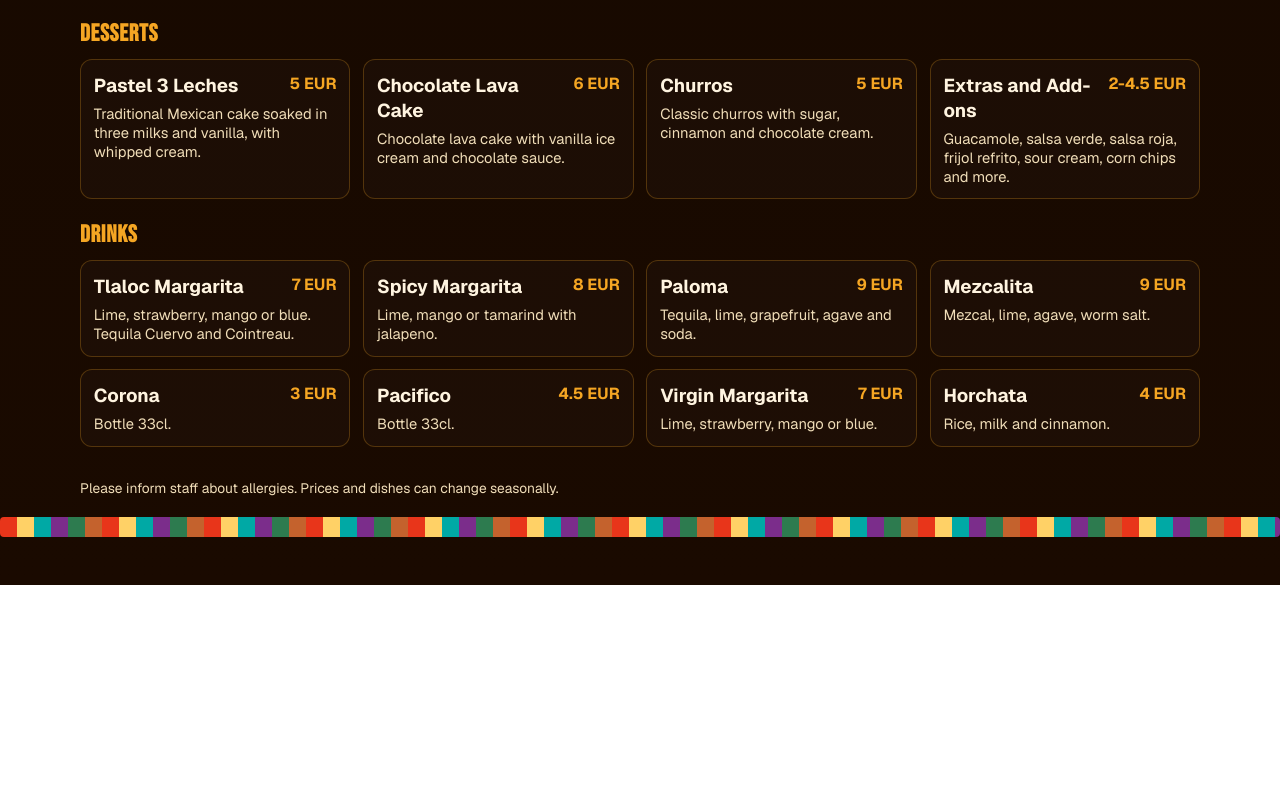
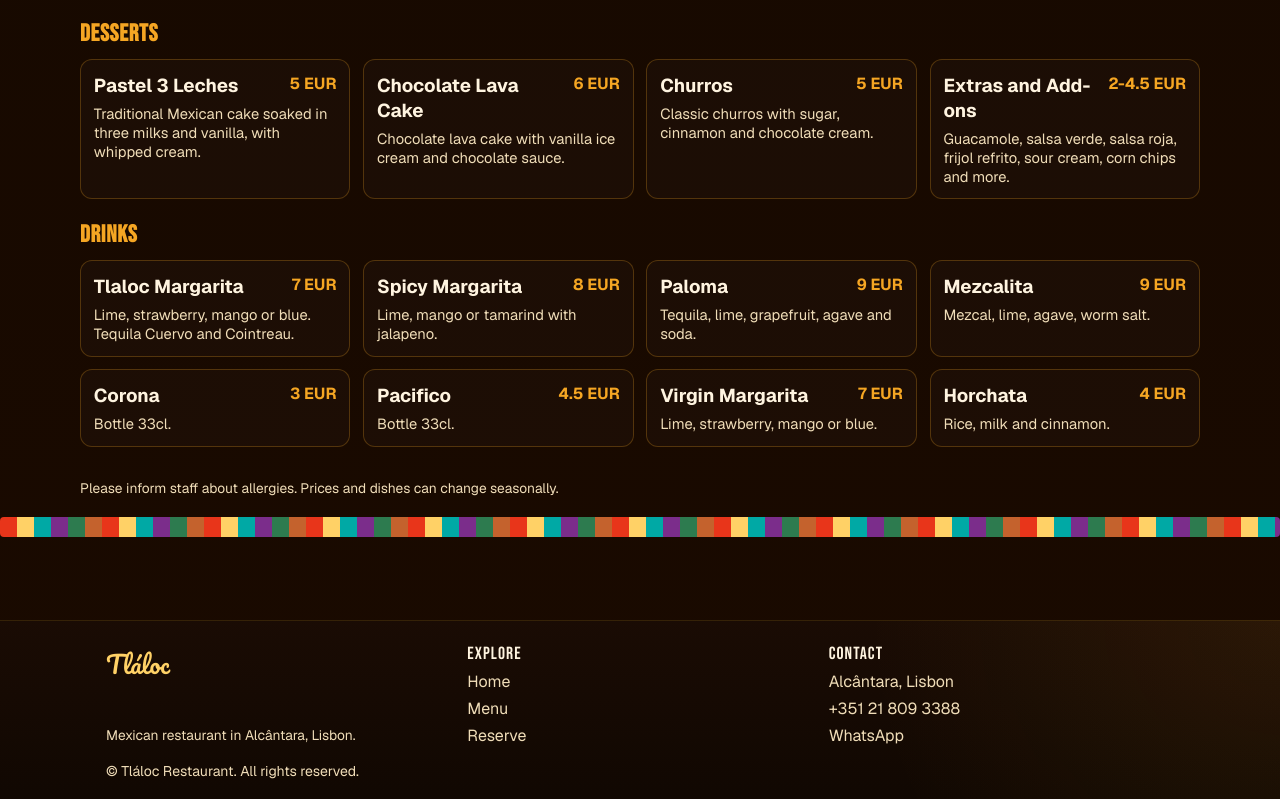
Before and after one commit to Saladikhanov/tlaloc_lisboa, a Next.js app: page /en/menu in a window 1280 px wide. Shown: the part 1412-2211 px from the top of the page. Before the commit the page ends 1997 px from the top, so only its background shows below. Built offline with nearby package versions, Linux system fonts and the light colour scheme; no server answers; the database is empty.

Commit message:
Add footer component with multilingual support and styling. Update English and Portuguese translations for footer content, including links and copyright information. Enhance global styles for footer layout and responsiveness.

```diff
--- a/messages/en.json
+++ b/messages/en.json
@@ -3,6 +3,15 @@
     "menu": "Menu",
     "reserve": "Reserve",
     "admin": "Back Office"
+  },
+  "Footer": {
+    "tagline": "Mexican restaurant in Alcântara, Lisbon.",
+    "explore": "Explore",
+    "home": "Home",
+    "menu": "Menu",
+    "reserve": "Reserve",
+    "contact": "Contact",
+    "copyright": "© Tláloc Restaurant. All rights reserved."
   },
   "Home": {
     "title": "One project: QR menu, reservations, and SEO website.",
--- a/messages/pt.json
+++ b/messages/pt.json
@@ -3,6 +3,15 @@
     "menu": "Menu",
     "reserve": "Reservas",
     "admin": "Back Office"
+  },
+  "Footer": {
+    "tagline": "Restaurante mexicano em Alcântara, Lisboa.",
+    "explore": "Explorar",
+    "home": "Início",
+    "menu": "Menu",
+    "reserve": "Reservar",
+    "contact": "Contacto",
+    "copyright": "© Tláloc Restaurant. Todos os direitos reservados."
   },
   "Home": {
     "title": "Um projeto: menu QR, reservas e website SEO.",
--- a/src/app/[locale]/layout.tsx
+++ b/src/app/[locale]/layout.tsx
@@ -1,6 +1,7 @@
 import { NextIntlClientProvider, hasLocale } from "next-intl";
 import { setRequestLocale } from "next-intl/server";
 import { notFound } from "next/navigation";
+import SiteFooter from "@/components/site-footer";
 import { routing } from "@/i18n/routing";
 
 type Props = {
@@ -25,6 +26,7 @@ export default async function LocaleLayout({ children, params }: Props) {
   return (
     <NextIntlClientProvider locale={locale} messages={messages}>
       {children}
+      <SiteFooter />
     </NextIntlClientProvider>
   );
 }
--- a/src/app/globals.css
+++ b/src/app/globals.css
@@ -1836,6 +1836,65 @@ textarea {
   margin-top: 2rem;
 }
 
+.site-footer {
+  margin-top: 2.2rem;
+  border-top: 1px solid rgba(245, 166, 35, 0.16);
+  background:
+    radial-gradient(circle at top right, rgba(245, 166, 35, 0.08), transparent 32%),
+    linear-gradient(180deg, rgba(26, 12, 4, 0.96), rgba(16, 8, 2, 0.98));
+}
+
+.site-footer-inner {
+  max-width: 1100px;
+  margin: 0 auto;
+  padding: 1.4rem 1rem 1rem;
+  display: grid;
+  grid-template-columns: repeat(3, minmax(0, 1fr));
+  gap: 1rem;
+}
+
+.site-footer-block {
+  display: grid;
+  gap: 0.45rem;
+}
+
+.site-footer-brand {
+  margin: 0;
+  font-family: var(--font-pacifico), "Pacifico", cursive;
+  font-size: 1.5rem;
+  color: var(--gold);
+}
+
+.site-footer-heading {
+  margin: 0;
+  font-family: var(--font-bebas-neue), sans-serif;
+  font-size: 1.1rem;
+  letter-spacing: 0.06em;
+  color: var(--text);
+}
+
+.site-footer-links {
+  display: grid;
+  gap: 0.35rem;
+}
+
+.site-footer-links a {
+  color: var(--muted);
+  text-decoration: none;
+}
+
+.site-footer-links a:hover {
+  color: var(--gold);
+}
+
+.site-footer-bottom {
+  max-width: 1100px;
+  margin: 0 auto;
+  padding: 0 1rem 1.2rem;
+  color: var(--muted);
+  font-size: 0.88rem;
+}
+
 .scroll-top-btn {
   position: fixed;
   right: 1rem;
@@ -1881,6 +1940,10 @@ textarea {
 
   .mobile-lang-switch-wrap {
     display: block;
+  }
+
+  .site-footer-inner {
+    grid-template-columns: 1fr;
   }
 
   .mobile-nav-controls {
--- /dev/null
+++ b/src/components/site-footer.tsx
@@ -0,0 +1,49 @@
+"use client";
+
+import NextLink from "next/link";
+import { useLocale, useTranslations } from "next-intl";
+import { Link } from "@/i18n/navigation";
+
+export default function SiteFooter() {
+  const locale = useLocale();
+  const t = useTranslations("Footer");
+
+  const locationLabel = locale === "pt" ? "Alcântara, Lisboa" : "Alcântara, Lisbon";
+
+  return (
+    <footer className="site-footer">
+      <div className="site-footer-inner">
+        <div className="site-footer-block">
+          <p className="site-footer-brand">Tláloc</p>
+          <p className="footer-note">{t("tagline")}</p>
+        </div>
+
+        <div className="site-footer-block">
+          <p className="site-footer-heading">{t("explore")}</p>
+          <div className="site-footer-links">
+            <Link href="/">{t("home")}</Link>
+            <Link href="/menu">{t("menu")}</Link>
+            <Link href="/reserve">{t("reserve")}</Link>
+          </div>
+        </div>
+
+        <div className="site-footer-block">
+          <p className="site-footer-heading">{t("contact")}</p>
+          <div className="site-footer-links">
+            <NextLink href="https://maps.google.com/?q=R.+do+Cruzeiro+1+Lisboa" target="_blank" rel="noopener noreferrer">
+              {locationLabel}
+            </NextLink>
+            <NextLink href="tel:+351218093388">+351 21 809 3388</NextLink>
+            <NextLink href="https://wa.me/351933357555" target="_blank" rel="noopener noreferrer">
+              WhatsApp
+            </NextLink>
+          </div>
+        </div>
+      </div>
+
+      <div className="site-footer-bottom">
+        <span>{t("copyright")}</span>
+      </div>
+    </footer>
+  );
+}
```
